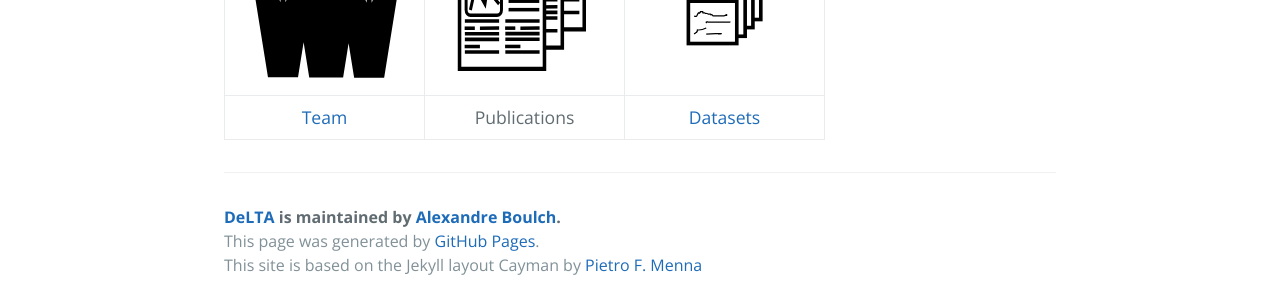
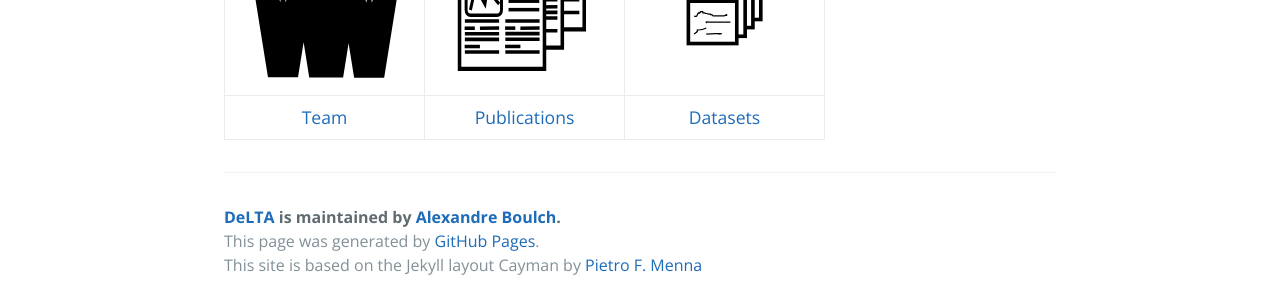
Before and after one commit to delta-onera/delta-onera.github.io, a Jekyll site: the page built from index.md, in a window 1280 px wide. Shown: the part 1121-1421 px from the top of the page. Built offline with Jekyll 4.4.1, drawn with Linux system fonts in a browser that asks for light colours; our own code applies the rules of GitHub Pages for plain Markdown files.

Commit message:
index update

```diff
--- a/index.md
+++ b/index.md
@@ -63,7 +63,9 @@ DeLTA is a research project hosted at [ONERA, The French Aerospace Lab](http://w
         </a>
     </td>
       <td style="width: 200px;">
+        <a href="{{ site.url }}/_pages/publications.html">
           <center>Publications</center>
+        </a>
       </td>
         <td style="width: 200px;">
             <a href="{{ site.url }}/_pages/datasets.html">
```
